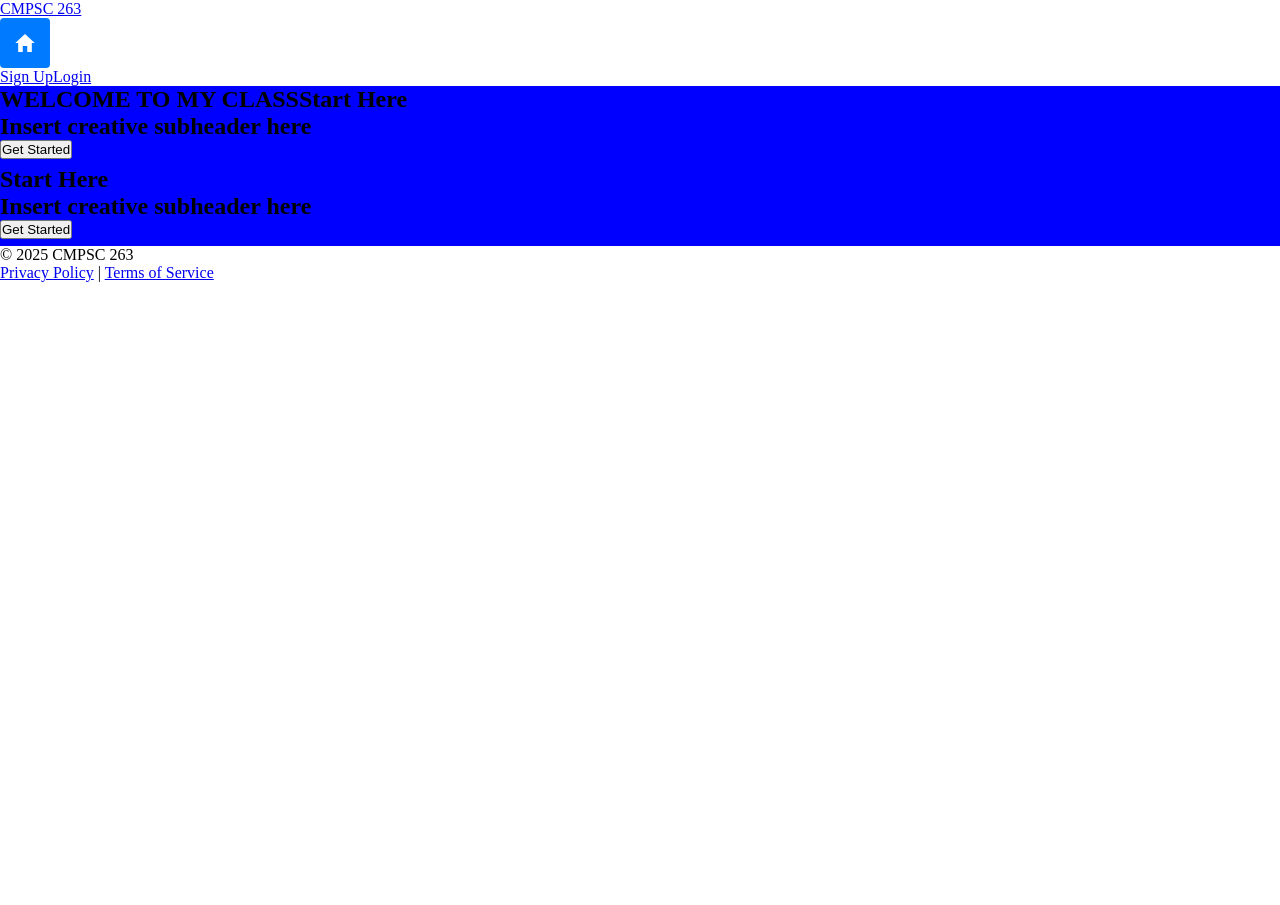
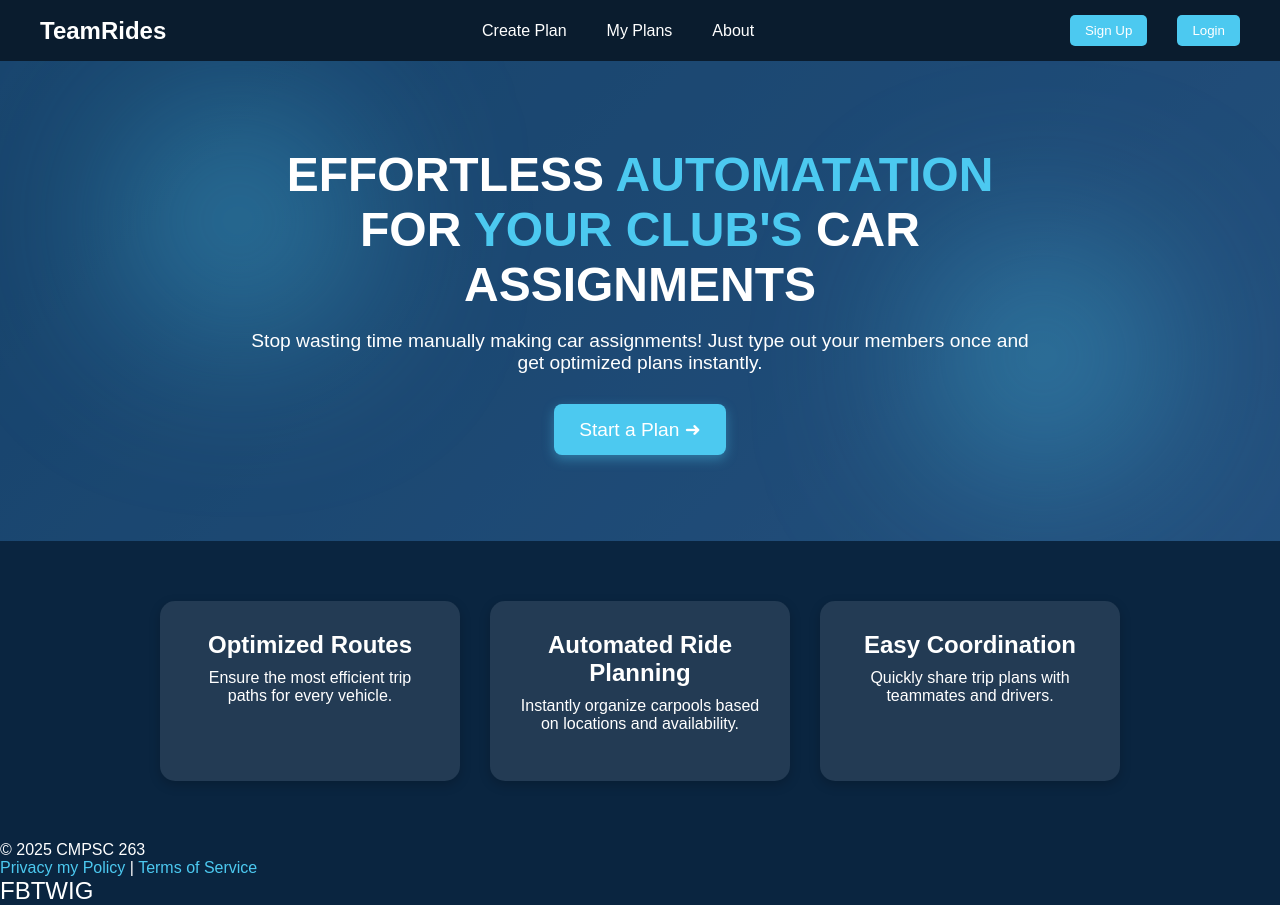
Before and after one commit to JakeSilva5/TeamRides-FullStack, a Next.js app: page / in a window 1280 px wide. Before the commit the page ends 800 px from the top, so only its background shows below. Built offline with nearby package versions, Linux system fonts and the light colour scheme; no server answers.

Commit message:
Added a functioning nav bar + home page UI

```diff
--- a/components/Dashboard/Navbar.js
+++ b/components/Dashboard/Navbar.js
@@ -2,37 +2,110 @@ import React from 'react';
 import styled from 'styled-components';
 import Link from 'next/link'
 import { logOut } from '@/backend/Auth';
+import { useRouter } from 'next/router';
 import { useStateContext } from '@/context/StateContext';
 import Home from '@/components/Dashboard/Home'
+
 const Navbar = () => {
-  const { setUser } = useStateContext()
+  const { user, setUser } = useStateContext();
+  const router = useRouter();
 
   return (
     <Nav>
-      <Logo onClick={() => logOut(setUser)} href="/">CMPSC 263</Logo>
-      <Home></Home>
-      <NavLinks>
-        <ButtonLink href="/auth/signup">Sign Up</ButtonLink>
-        <ButtonLink href="/auth/login">Login</ButtonLink>
-      </NavLinks>
+      <LeftSection>
+        <Logo onClick={() => router.push('/')}>TeamRides</Logo>
+      </LeftSection>
+
+      <CenterSection>
+        <NavLink href="/create-plan">Create Plan</NavLink>
+        <NavLink href="/my-plans">My Plans</NavLink>
+        <NavLink href="/about">About</NavLink>
+      </CenterSection>
+
+      <RightSection>
+        {!user ? (
+          <>
+            <Button onClick={() => router.push('/auth/signup')}>Sign Up</Button>
+            <Button onClick={() => router.push('/auth/login')}>Login</Button>
+          </>
+        ) : (
+          <LogoutButton onClick={() => { setUser(null); router.push('/'); }}>
+            Logout
+          </LogoutButton>
+        )}
+      </RightSection>
     </Nav>
   );
 };
 
 const Nav = styled.nav`
-
+  background: #0A1C2E;
+  color: white;
+  display: flex;
+  justify-content: space-between;
+  align-items: center;
+  padding: 15px 40px;
+  position: sticky;
+  top: 0;
+  z-index: 1000;
 `;
 
-const Logo = styled(Link)`
-
+const LeftSection = styled.div`
+  display: flex;
+  align-items: center;
 `;
 
-const NavLinks = styled.div`
-
+const RightSection = styled.div`
+  display: flex;
+  align-items: center;
+  gap: 30px;
 `;
 
-const ButtonLink = styled(Link)`
+const CenterSection = styled.div`
+  display: flex;
+  align-items: center;
+  justify-content: center;
+  flex: 1;
+  gap: 40px;
+`;
 
+const Logo = styled.div`
+  font-size: 1.5rem;
+  font-weight: bold;
+  cursor: pointer;
+`;
+
+const NavLink = styled.a`
+  font-size: 1rem;
+  color: white;
+  text-decoration: none;
+  transition: color 0.3s ease;
+
+  &:hover {
+    color: #4CC9F0;
+  }
+`;
+
+const Button = styled.button`
+  background: #4CC9F0;
+  color: white;
+  border: none;
+  padding: 8px 15px;
+  border-radius: 5px;
+  cursor: pointer;
+  transition: background 0.3s ease;
+
+  &:hover {
+    background: #3BA6D2;
+  }
+`;
+
+const LogoutButton = styled(Button)`
+  background: red;
+
+  &:hover {
+    background: darkred;
+  }
 `;
 
 export default Navbar;
--- a/components/LandingPage/Footer.js
+++ b/components/LandingPage/Footer.js
@@ -9,7 +9,7 @@ const Footer = () => {
           © {new Date().getFullYear()} CMPSC 263
         </LeftContainer>
         <CenterContainer>
-          <Link href="#">Privacy Policy</Link> | <Link href="#">Terms of Service</Link>
+          <Link href="#">Privacy my Policy</Link> | <Link href="#">Terms of Service</Link>
         </CenterContainer>
         <RightContainer>
           <SocialIcon href="#" aria-label="Facebook">FB</SocialIcon>
--- a/components/LandingPage/Hero.js
+++ b/components/LandingPage/Hero.js
@@ -1,58 +1,131 @@
+import { useRouter } from 'next/router';
 import React from 'react';
 import styled from 'styled-components';
 
-const Hero = ({text}) => {
+const Hero = () => {
+  const router = useRouter();
   return (
-    <Section>
-      <Overlay>
-        <Container>
-          <HeroTextColumn>
-            <Header>
-              {text}
-              <Highlight>Start Here</Highlight>
-            </Header>
-            <SubheaderAndStarsColumn>
-              <SubHeader>Insert creative subheader here</SubHeader>
-              <CTAButton>Get Started</CTAButton>
-            </SubheaderAndStarsColumn>
-          </HeroTextColumn>
-        </Container>
-      </Overlay>
-    </Section>
+    <HeroSection>
+      <Overlay />
+      <HeroContent>
+        <Header>Effortless <Highlight>Automatation</Highlight> for <Highlight>your Club's</Highlight> Car Assignments </Header>
+        <SubHeader>
+          Stop wasting time manually making car assignments! Just type out your members once and get optimized plans instantly.
+        </SubHeader>
+        <CTAButton onClick={() => router.push('/create-plan')}>
+          Start a Plan ➜
+        </CTAButton>
+      </HeroContent>
+    </HeroSection>
   );
 };
 
-const Section = styled.section`
-background-color: blue;
-width: 100%;
-height: 10vh;
+
+const HeroSection = styled.section`
+  width: 100%;
+  height: 60vh;
+  display: flex;
+  justify-content: center;
+  align-items: center;
+  text-align: center;
+  position: relative;
+  overflow: hidden;
+
+  background: linear-gradient(-45deg, #245e90, #3b76b2, #245e90, #3b76b2);
+  background-size: 300% 300%;
+  animation: gradientBG 7s linear infinite;
+
+  @keyframes gradientBG {
+    0%   { background-position: 0% 50%; }
+    50%  { background-position: 100% 50%; }
+    100% { background-position: 0% 50%; }
+  }
 `;
 
 const Overlay = styled.div`
+  position: absolute;
+  top: 0;
+  left: 0;
+  width: 100%;
+  height: 100%;
+
+  background: rgba(10, 37, 64, 0.45);
+  overflow: hidden;
+
+  &::before, &::after {
+    content: "";
+    position: absolute;
+    width: 220px;
+    height: 220px;
+    background: rgba(76, 201, 240, 0.45); /* Brighter, more opaque */
+    border-radius: 50%;
+    filter: blur(90px);
+    animation: float 14s infinite ease-in-out;
+  }
+
+  &::before {
+    top: 15%;
+    left: 10%;
+  }
+  &::after {
+    bottom: 15%;
+    right: 10%;
+    animation-delay: 4s;
+  }
+
+  @keyframes float {
+    0%, 100% { transform: translateY(0); }
+    50% { transform: translateY(-25px); }
+  }
 `;
 
-const Container = styled.div`
-`;
-
-const HeroTextColumn = styled.div`
+const HeroContent = styled.div`
+  position: relative;
+  z-index: 2;
+  display: flex;
+  flex-direction: column;
+  align-items: center;
+  max-width: 800px;
 `;
 
 const Header = styled.h1`
+  font-size: 3rem;
+  font-weight: bold;
+  color: white;
+  text-transform: uppercase;
+  margin-bottom: 18px;
 `;
 
 const Highlight = styled.span`
+  color: #4CC9F0;
 `;
 
-const SubHeader = styled.h2`
-
-`;
-
-const SubheaderAndStarsColumn = styled.div`
-
+const SubHeader = styled.p`
+  font-size: 1.2rem;
+  font-weight: 400;
+  color: white;
+  margin-bottom: 30px;
 `;
 
 const CTAButton = styled.button`
+  background: #4CC9F0;
+  color: white;
+  padding: 14px 25px;
+  font-size: 1.2rem;
+  border-radius: 8px;
+  border: none;
+  cursor: pointer;
+  transition: 0.3s;
+  box-shadow: 0px 4px 12px rgba(76, 201, 240, 0.4);
+  display: flex;
+  align-items: center;
+  gap: 10px;
 
+  &:hover {
+    background: #3BA6D2;
+    box-shadow: 0px 6px 15px rgba(76, 201, 240, 0.6);
+    transform: translateY(-3px);
+  }
 `;
 
 export default Hero;
--- a/pages/_app.js
+++ b/pages/_app.js
@@ -1,15 +1,7 @@
 import Head from 'next/head' //use instead of head
 import { StateContext } from "@/context/StateContext"
 import { createGlobalStyle } from 'styled-components'
-
-export const GlobalStyle = createGlobalStyle`
-  *
-  {
-    box-sizing: border-box;
-    margin: 0;
-    padding: 0;
-  }
-`
+import GlobalStyle from '@/styles/globalStyles'
 
 export default function App({ Component, pageProps }) {
   return (
@@ -26,6 +18,7 @@ export default function App({ Component, pageProps }) {
           <meta name="theme-color" content="#ffffff"/>
         </Head>
 
+
         <GlobalStyle />
 
       <StateContext>
--- a/pages/index.js
+++ b/pages/index.js
@@ -2,13 +2,69 @@ import Hero from "@/components/LandingPage/Hero"
 import { styled } from 'styled-components'
 import Navbar from "@/components/Dashboard/Navbar"
 import Footer from "@/components/LandingPage/Footer"
+
+
 export default function Home() {
   return (
     <>
-        <Navbar/>
-        <Hero text={'WELCOME TO MY CLASS'} />
-        <Hero />
-        <Footer />
+      <Navbar />
+      <Hero />
+      <FeatureSection>
+        <FeatureCard>
+          <h2>Optimized Routes</h2>
+          <p>Ensure the most efficient trip paths for every vehicle.</p>
+        </FeatureCard>
+        <FeatureCard>
+          <h2>Automated Ride Planning</h2>
+          <p>Instantly organize carpools based on locations and availability.</p>
+        </FeatureCard>
+        <FeatureCard>
+          <h2>Easy Coordination</h2>
+          <p>Quickly share trip plans with teammates and drivers.</p>
+        </FeatureCard>
+      </FeatureSection>
+      <Footer />
     </>
-  )
+  );
 }
+
+
+const FeatureSection = styled.section`
+  display: flex;
+  justify-content: center;
+  align-items: center;
+  flex-wrap: wrap;
+  max-width: 1000px;
+  padding: 60px 20px;
+  margin: 0 auto;
+  gap: 30px;
+
+`;
+
+const FeatureCard = styled.div`
+  background: rgba(255, 255, 255, 0.1);
+  padding: 30px;
+  border-radius: 15px;
+  width: 300px;
+  min-height: 180px;
+  display: flex;
+  flex-direction: column;
+  justify-content: space-between;
+  align-items: center;
+  text-align: center;
+  box-shadow: 0px 4px 12px rgba(0, 0, 0, 0.2);
+  transition: transform 0.3s ease, background 0.3s ease;
+
+  &:hover {
+    transform: translateY(-8px);
+    background: rgba(255, 255, 255, 0.15);
+  }
+
+  h2 {
+    margin-bottom: 10px;
+  }
+
+  p {
+    flex-grow: 1;
+  }
+`;
--- /dev/null
+++ b/styles/globalStyles.js
@@ -0,0 +1,41 @@
+import { createGlobalStyle } from 'styled-components';
+
+const GlobalStyle = createGlobalStyle`
+  * {
+    box-sizing: border-box;
+    margin: 0;
+    padding: 0;
+  }
+
+  body {
+    background-color: #0A2540;
+    color: white;
+    font-family: 'ClearviewHwy', 'Montserrat', sans-serif;
+  }
+
+  a {
+    color: #4CC9F0;
+    text-decoration: none;
+  }
+
+  h1, h2, h3 {
+    font-family: 'ClearviewHwy', sans-serif;
+  }
+
+  button {
+    font-family: 'Montserrat', sans-serif;
+    background-color: #007BFF;
+    color: white;
+    padding: 10px 15px;
+    border: none;
+    border-radius: 5px;
+    cursor: pointer;
+    transition: 0.3s;
+  }
+
+  button:hover {
+    background-color: #0056b3;
+  }
+`;
+
+export default GlobalStyle;
```
Also changed, not shown: pages/create-plan.js (added, +8 -0 lines), pages/my-plans.js (added, +8 -0 lines), pages/auth.js (added), 1 other file (tests, documents, lock files or other folders).
